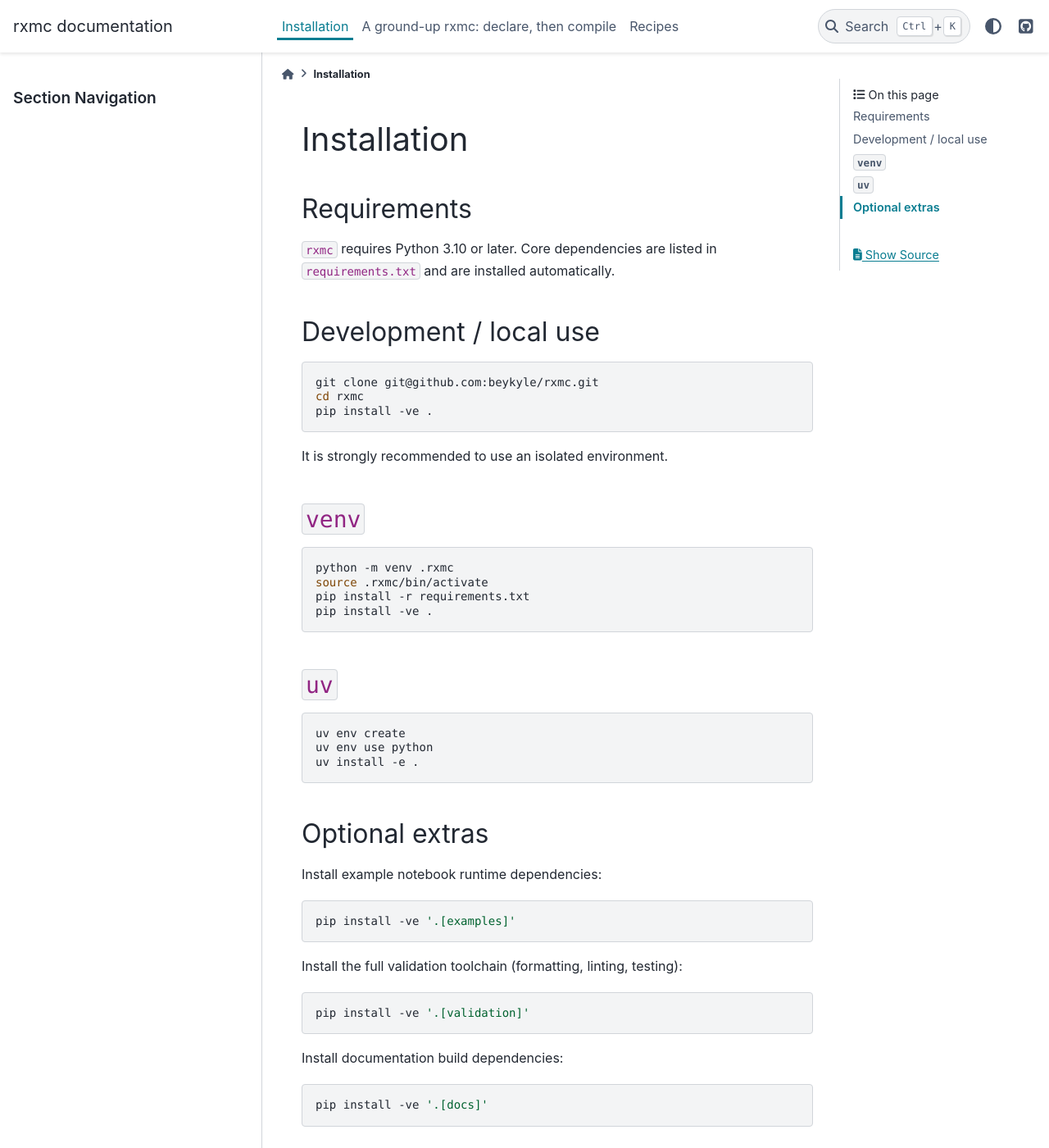
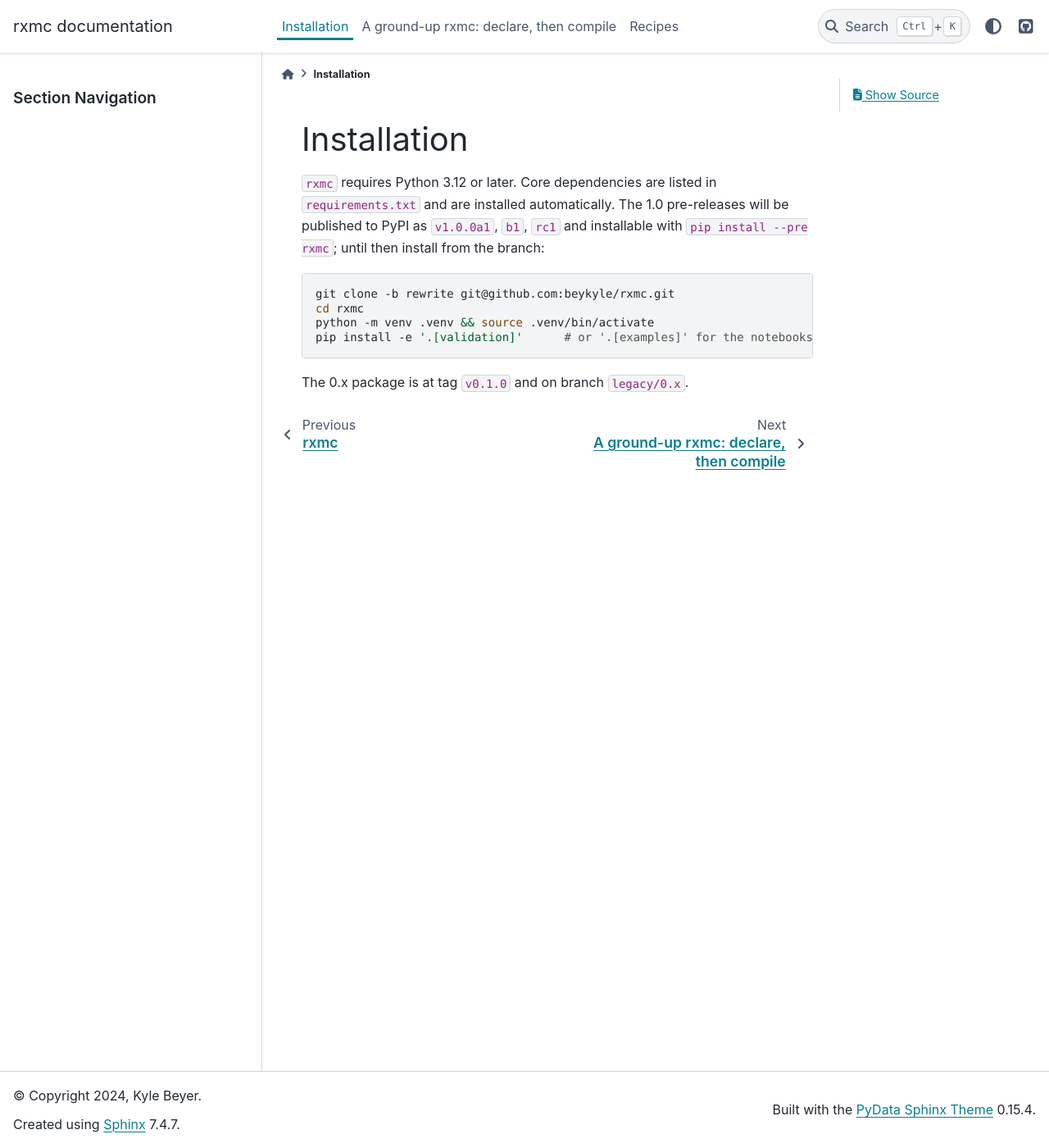
Before and after one commit to beykyle/rxmc, a Sphinx documentation site: the page built from docs/installation.rst, in a window 1280 px wide and 1400 px high. Shown: the whole window at 82% size. Built offline with Sphinx 7.4.7 and the PyData theme 0.15.4, drawn with Linux system fonts in a browser that asks for light colours; pages that are not in the unit, such as notebooks, are missing from menus; the version number could not be read and is left out.

Commit message:
Bootstrap the 1.0 rewrite branch
Minimal package init and smoke test; pytest fast/slow tiers (slow marker,
deselected by default); py312 lint targets; pandas and scikit-learn out of
the runtime requirements and into the examples extra with dill; docs
reduced to the design and recipes pages; a README for the branch; CI with
format, tests and docs jobs on main and rewrite plus a scheduled slow
job; a trusted-publishing workflow on version tags.

```diff
--- a/docs/installation.rst
+++ b/docs/installation.rst
@@ -1,59 +1,16 @@
 Installation
 ============
 
-Requirements
-------------
-
-``rxmc`` requires Python 3.10 or later. Core dependencies are listed in
-``requirements.txt`` and are installed automatically.
-
-Development / local use
------------------------
+``rxmc`` requires Python 3.12 or later.  Core dependencies are listed in
+``requirements.txt`` and are installed automatically.  The 1.0 pre-releases
+will be published to PyPI as ``v1.0.0a1``, ``b1``, ``rc1`` and installable
+with ``pip install --pre rxmc``; until then install from the branch:
 
 .. code-block:: bash
 
-   git clone git@github.com:beykyle/rxmc.git
+   git clone -b rewrite git@github.com:beykyle/rxmc.git
    cd rxmc
-   pip install -ve .
+   python -m venv .venv && source .venv/bin/activate
+   pip install -e '.[validation]'      # or '.[examples]' for the notebooks only
 
-It is strongly recommended to use an isolated environment.
-
-``venv``
---------
-
-.. code-block:: bash
-
-   python -m venv .rxmc
-   source .rxmc/bin/activate
-   pip install -r requirements.txt
-   pip install -ve .
-
-``uv``
-------
-
-.. code-block:: bash
-
-   uv env create
-   uv env use python
-   uv install -e .
-
-Optional extras
----------------
-
-Install example notebook runtime dependencies:
-
-.. code-block:: bash
-
-   pip install -ve '.[examples]'
-
-Install the full validation toolchain (formatting, linting, testing):
-
-.. code-block:: bash
-
-   pip install -ve '.[validation]'
-
-Install documentation build dependencies:
-
-.. code-block:: bash
-
-   pip install -ve '.[docs]'
+The 0.x package is at tag ``v0.1.0`` and on branch ``legacy/0.x``.
--- a/requirements.txt
+++ b/requirements.txt
@@ -1,6 +1,4 @@
-scikit-learn>=1.0.0
 numpy>=2.2.6
-pandas>=2.2
 scipy>=1.15
 pint>=0.2
 jitr>=3.0
```
Also changed, not shown: README.md (+26 -285 lines), docs/index.rst (+8 -19 lines), pyproject.toml (+14 -4 lines), src/rxmc/__init__.py (+11 -44 lines), 4 other files.
